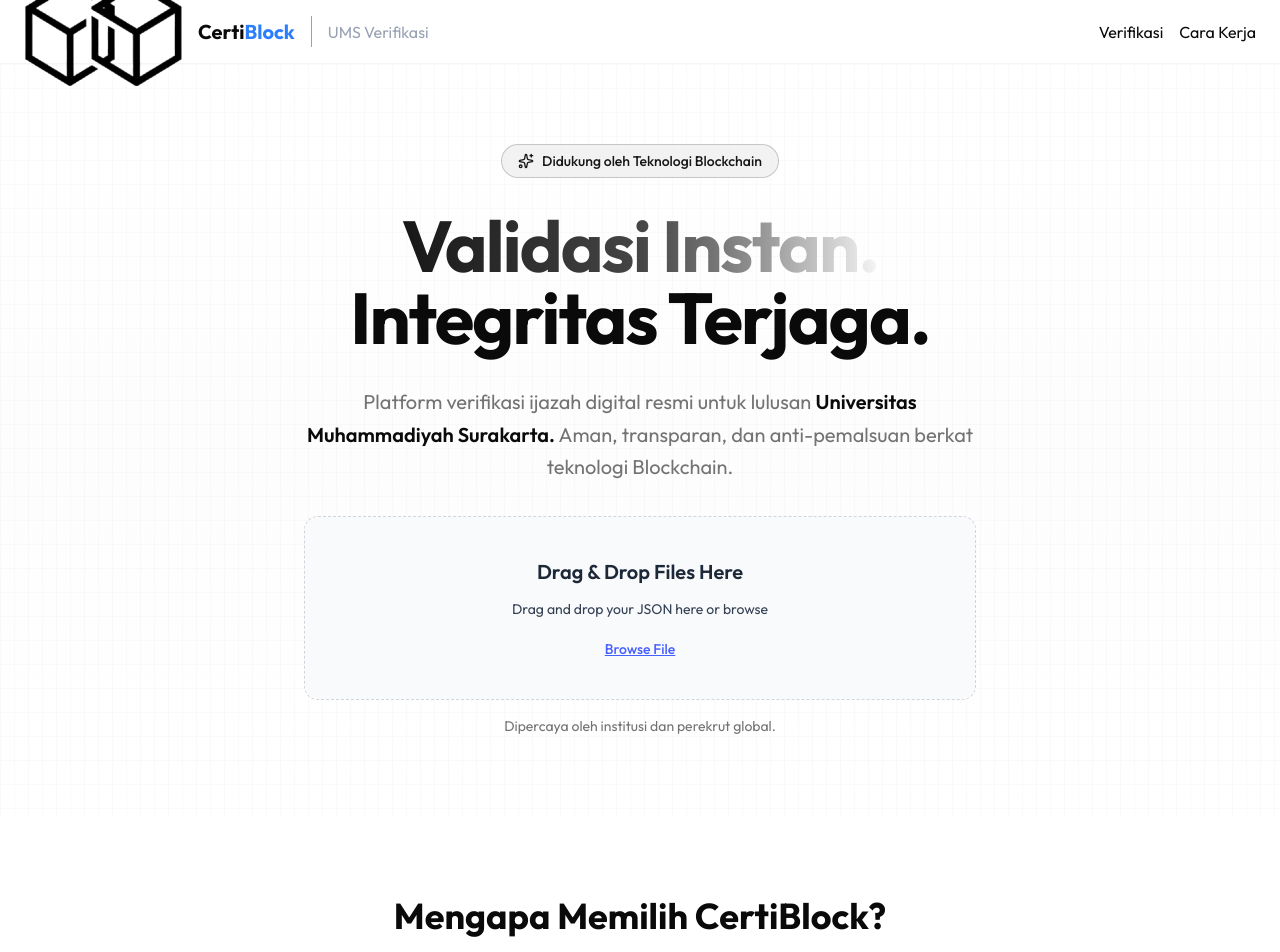
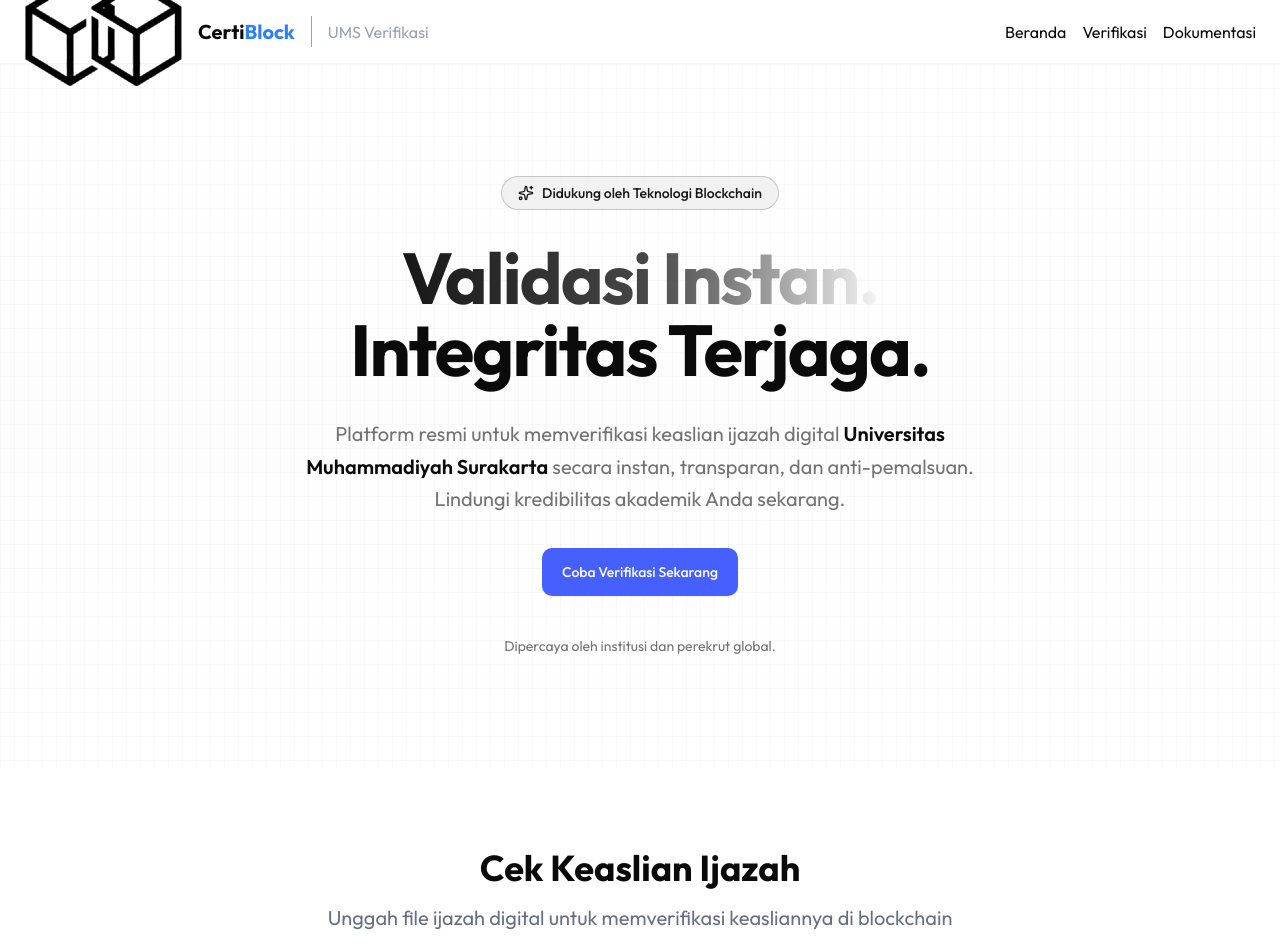
Before and after one commit to Fnrzz/Certiblock2, a Next.js app: page / in a window 1280 px wide. Shown: the top 952 px of the page. Built offline with nearby package versions, Linux system fonts and the light colour scheme.

Commit message:
[PUSH] fixing ui verfication

```diff
--- a/src/app/page.jsx
+++ b/src/app/page.jsx
@@ -1,6 +1,7 @@
 import Hero from "@/components/main/Hero";
 import HowItWorks from "@/components/main/HowItWorks";
 import Navbar from "@/components/main/Navbar";
+import Verification from "@/components/main/Verification";
 import WhyChoose from "@/components/main/WhyChoose";
 
 export default function Home() {
@@ -8,6 +9,7 @@
     <div className="bg-white">
       <Navbar />
       <Hero />
+      <Verification />
       <WhyChoose />
       <HowItWorks />
     </div>
--- a/src/components/form/form-elements/VerifyCertificate.jsx
+++ b/src/components/form/form-elements/VerifyCertificate.jsx
@@ -68,10 +68,10 @@
 
   return (
     <>
-      <div className="transition border border-gray-300 border-dashed cursor-pointer dark:hover:border-brand-500 dark:border-gray-700 rounded-xl hover:border-brand-500">
+      <div className="h-full w-full transition border border-gray-300 border-dashed cursor-pointer dark:hover:border-brand-500 dark:border-gray-700 rounded-xl hover:border-brand-500">
         <form
           {...getRootProps()}
-          className={`dropzone rounded-xl border-dashed border-gray-300 p-7 lg:p-10 ${
+          className={`dropzone h-full w-full rounded-xl border-dashed border-gray-300 p-7 lg:p-10 ${
             isDragActive
               ? "border-brand-500 bg-gray-100 dark:bg-gray-800"
               : "border-gray-300 bg-gray-50 dark:border-gray-700 dark:bg-gray-900"
@@ -80,12 +80,12 @@
         >
           <input {...getInputProps()} />
 
-          <div className="dz-message flex flex-col items-center m-0!">
+          <div className="dz-message h-full w-full flex flex-col items-center justify-center m-0!">
             {isLoading ? (
-              <div className="flex flex-col items-center">
+              <>
                 <div className="w-12 h-12 border-4 border-dashed rounded-full animate-spin border-brand-500"></div>
                 <p className="mt-4 text-gray-500">Verifying...</p>
-              </div>
+              </>
             ) : (
               <>
                 <h4 className="mb-3 font-semibold text-gray-800 text-theme-xl dark:text-white/90">
--- a/src/components/main/Hero.jsx
+++ b/src/components/main/Hero.jsx
@@ -1,9 +1,10 @@
 import { Sparkles } from "lucide-react";
-import VerifyCertificate from "../form/form-elements/VerifyCertificate";
+import Button from "../ui/button/Button";
+import Link from "next/link";
 
 const Hero = () => {
   return (
-    <section className="relative overflow-hidden bg-gradient-to-b from-background via-accent/20 to-background py-20 md:py-20">
+    <section className="relative overflow-hidden bg-gradient-to-b from-background via-accent/20 to-background py-20 md:py-28">
       <div className="absolute inset-0 bg-[linear-gradient(to_right,#8080800a_1px,transparent_1px),linear-gradient(to_bottom,#8080800a_1px,transparent_1px)] bg-[size:14px_24px]" />
       <div className="absolute left-0 right-0 top-0 -z-10 m-auto h-[310px] w-[310px] rounded-full bg-primary/20 blur-[100px]" />
 
@@ -25,19 +26,22 @@
           </h1>
 
           <p className="mx-auto max-w-2xl text-lg md:text-xl text-muted-foreground leading-relaxed">
-            Platform verifikasi ijazah digital resmi untuk lulusan{" "}
+            Platform resmi untuk memverifikasi keaslian ijazah digital{" "}
             <span className="font-semibold text-foreground">
-              Universitas Muhammadiyah Surakarta.
+              Universitas Muhammadiyah Surakarta
             </span>{" "}
-            Aman, transparan, dan anti-pemalsuan berkat teknologi Blockchain.
+            secara instan, transparan, dan anti-pemalsuan. Lindungi kredibilitas
+            akademik Anda sekarang.
           </p>
 
           <div className="mx-auto max-w-2xl">
-            <VerifyCertificate />
-            <p className="mt-4 text-sm text-muted-foreground text-center">
-              Dipercaya oleh institusi dan perekrut global.
-            </p>
+            <Link href="#verification">
+              <Button>Coba Verifikasi Sekarang</Button>
+            </Link>
           </div>
+          <p className="mt-10 text-sm text-muted-foreground text-center">
+            Dipercaya oleh institusi dan perekrut global.
+          </p>
         </div>
       </div>
     </section>
--- a/src/components/main/Navbar.jsx
+++ b/src/components/main/Navbar.jsx
@@ -26,13 +26,19 @@
           <SheetTitle></SheetTitle>
           <SheetDescription className="flex flex-col gap-3">
             <Link href={"#home"} className="text-lg hover:text-blue-500">
+              Beranda
+            </Link>
+            <Link
+              href={"#verification"}
+              className="text-lg hover:text-blue-500"
+            >
               Verifikasi
             </Link>
             <Link
               href={"#how-it-works"}
               className="text-lg hover:text-blue-500"
             >
-              Cara Kerja
+              Dokumentasi
             </Link>
           </SheetDescription>
         </SheetHeader>
@@ -61,10 +67,13 @@
         </div>
         <div className=" gap-4 lg:flex hidden">
           <Link href={"#home"} className="hover:text-blue-500">
+            Beranda
+          </Link>
+          <Link href={"#verification"} className="hover:text-blue-500">
             Verifikasi
           </Link>
           <Link href={"#how-it-works"} className="hover:text-blue-500">
-            Cara Kerja
+            Dokumentasi
           </Link>
         </div>
         <div className="flex lg:hidden">
--- /dev/null
+++ b/src/components/main/Verification.jsx
@@ -0,0 +1,25 @@
+"use client";
+
+import VerifyCertificate from "../form/form-elements/VerifyCertificate";
+
+const Verification = () => {
+  return (
+    <section
+      id="verification"
+      className="container mx-auto py-20 px-4 scroll-mt-28"
+    >
+      <div className="flex flex-col items-center gap-4 text-center mb-10">
+        <h1 className="text-4xl font-bold">Cek Keaslian Ijazah</h1>
+        <span className="text-xl text-gray-500">
+          Unggah file ijazah digital untuk memverifikasi keasliannya di
+          blockchain
+        </span>
+      </div>
+      <div className="w-full max-w-3xl h-90 mx-auto p-4 bg-white border border-gray-200 rounded-lg shadow">
+        <VerifyCertificate />
+      </div>
+    </section>
+  );
+};
+
+export default Verification;
```
